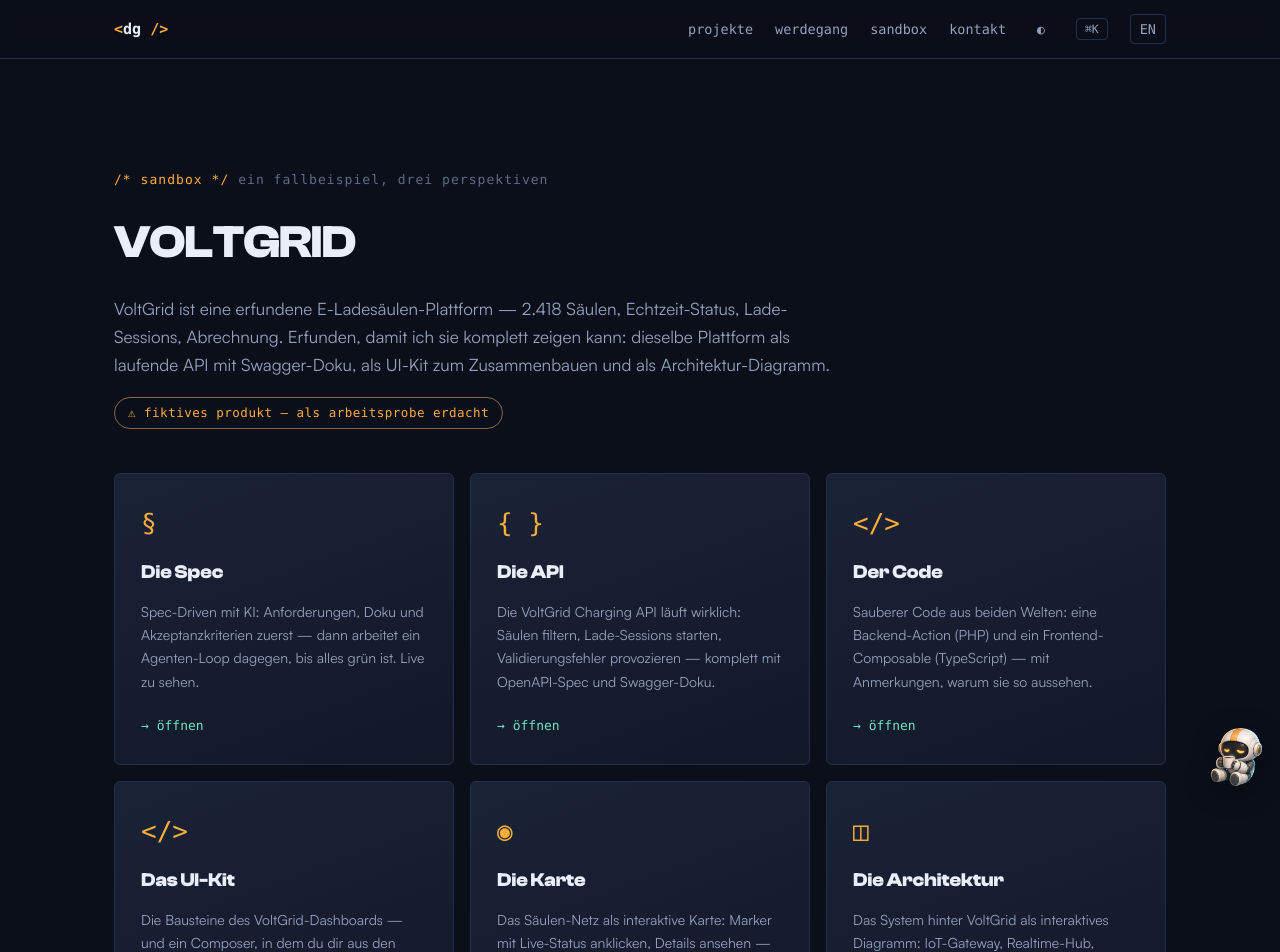
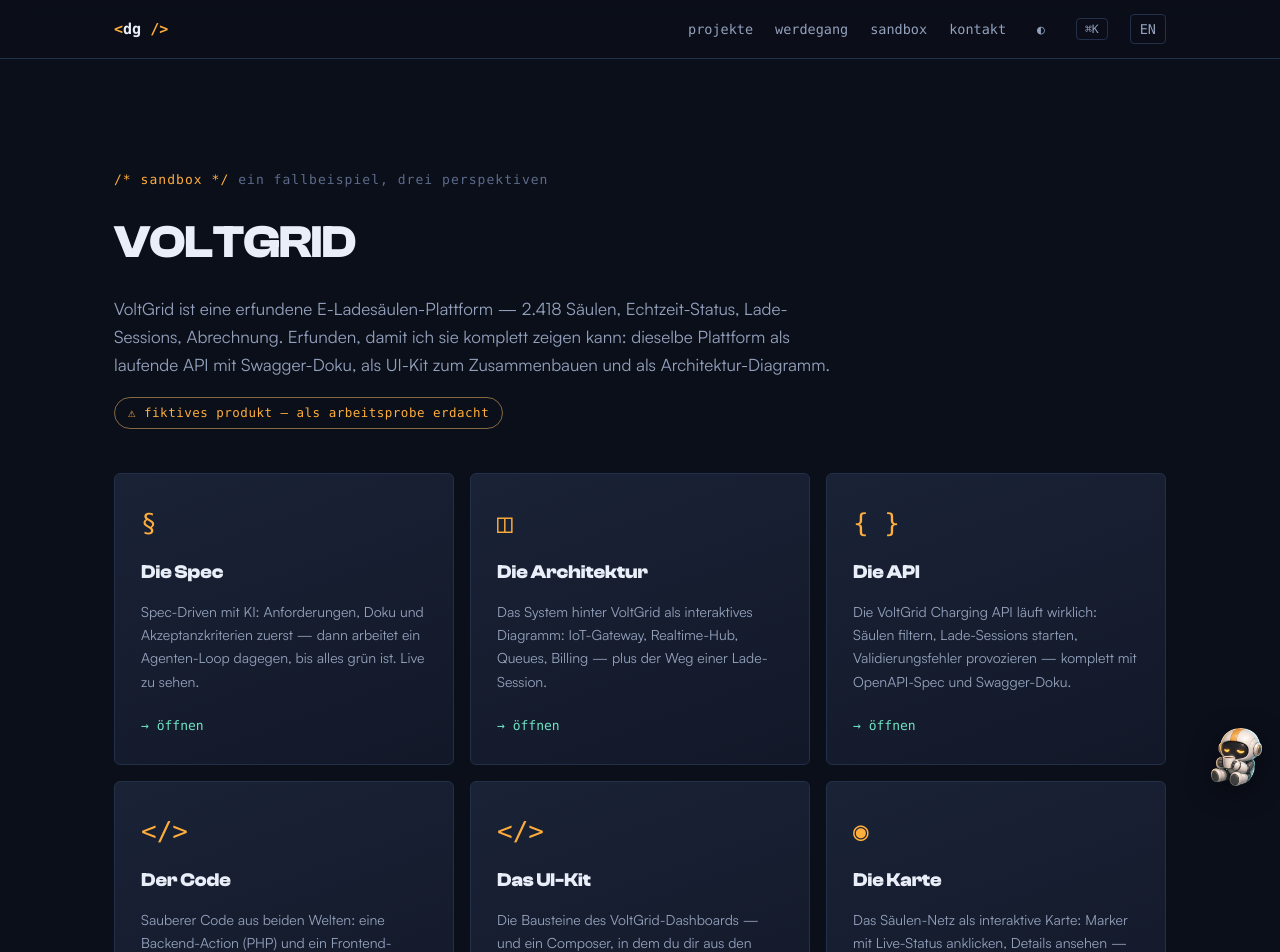
Before and after one commit to XainDavidGroeger/website, a Nuxt app: page /sandbox in a window 1280 px wide. Shown: the top 952 px of the page. Built offline with nearby package versions, Linux system fonts and the light colour scheme.

Commit message:
Sandbox-Hub: Architektur an zweite Stelle

```diff
--- a/app/pages/sandbox/index.vue
+++ b/app/pages/sandbox/index.vue
@@ -8,11 +8,11 @@ useSeoMeta({
 
 const areas = [
   { key: 'spec', to: '/sandbox/spec', icon: '§' },
+  { key: 'arch', to: '/sandbox/architecture', icon: '◫' },
   { key: 'api', to: '/sandbox/api', icon: '{ }' },
   { key: 'code', to: '/sandbox/code', icon: '</>' },
   { key: 'ui', to: '/sandbox/ui', icon: '<∕>' },
   { key: 'map', to: '/sandbox/map', icon: '◉' },
-  { key: 'arch', to: '/sandbox/architecture', icon: '◫' },
   { key: 'tests', to: '/sandbox/tests', icon: '✓' },
   { key: 'deploy', to: '/sandbox/deploy', icon: '↥' },
 ]
```
